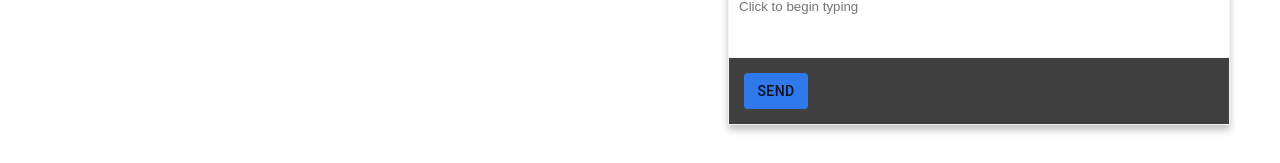
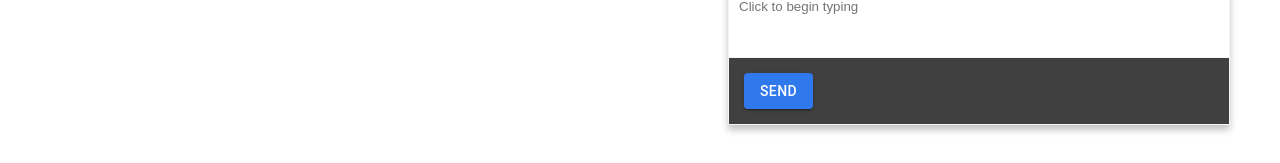
Before and after one commit to BrandonHumphry/eMail, a React (Create React App) app: page / in a window 1280 px wide. Both pictures are taken after a click on the button "Compose". Shown: the part 675-838 px from the top of the page. Built offline with nearby package versions, Linux system fonts and the light colour scheme.

Commit message:
found and added missing props that wouldnt allow react-hook-form to function

```diff
--- a/src/SendMail.css
+++ b/src/SendMail.css
@@ -53,7 +53,8 @@
   background-color: #ffffff;
   color: red;
   text-align: left;
-  padding: 2px;
+  padding: 10px;
+  font-size: 12px;
 }
 
 .sendMail__message {
--- a/src/SendMail.js
+++ b/src/SendMail.js
@@ -31,7 +31,9 @@ function SendMail() {
           type="email"
           ref={register({ required: true })}
         />
-        {errors.to && <p className="sendMail__error">"To" is required</p>}
+        {errors.to && (
+          <p className="sendMail__error">Please enter an email above</p>
+        )}
         <input
           name="subject"
           placeholder="Subject"
@@ -39,7 +41,7 @@ function SendMail() {
           ref={register({ required: true })}
         />
         {errors.subject && (
-          <p className="sendMail__error">"Subject" is required</p>
+          <p className="sendMail__error">Please enter a subject above</p>
         )}
         <input
           name="message"
@@ -49,10 +51,17 @@ function SendMail() {
           ref={register({ required: true })}
         />
         {errors.message && (
-          <p className="sendMail__error">"Message" is required</p>
+          <p className="sendMail__error">Please enter a message above</p>
         )}
         <div className="sendMail__options">
-          <Button className="sendMail__send">Send</Button>
+          <Button
+            className="sendMail__send"
+            variant="contained"
+            color="secondary"
+            type="submit"
+          >
+            Send
+          </Button>
         </div>
       </form>
     </div>
```
